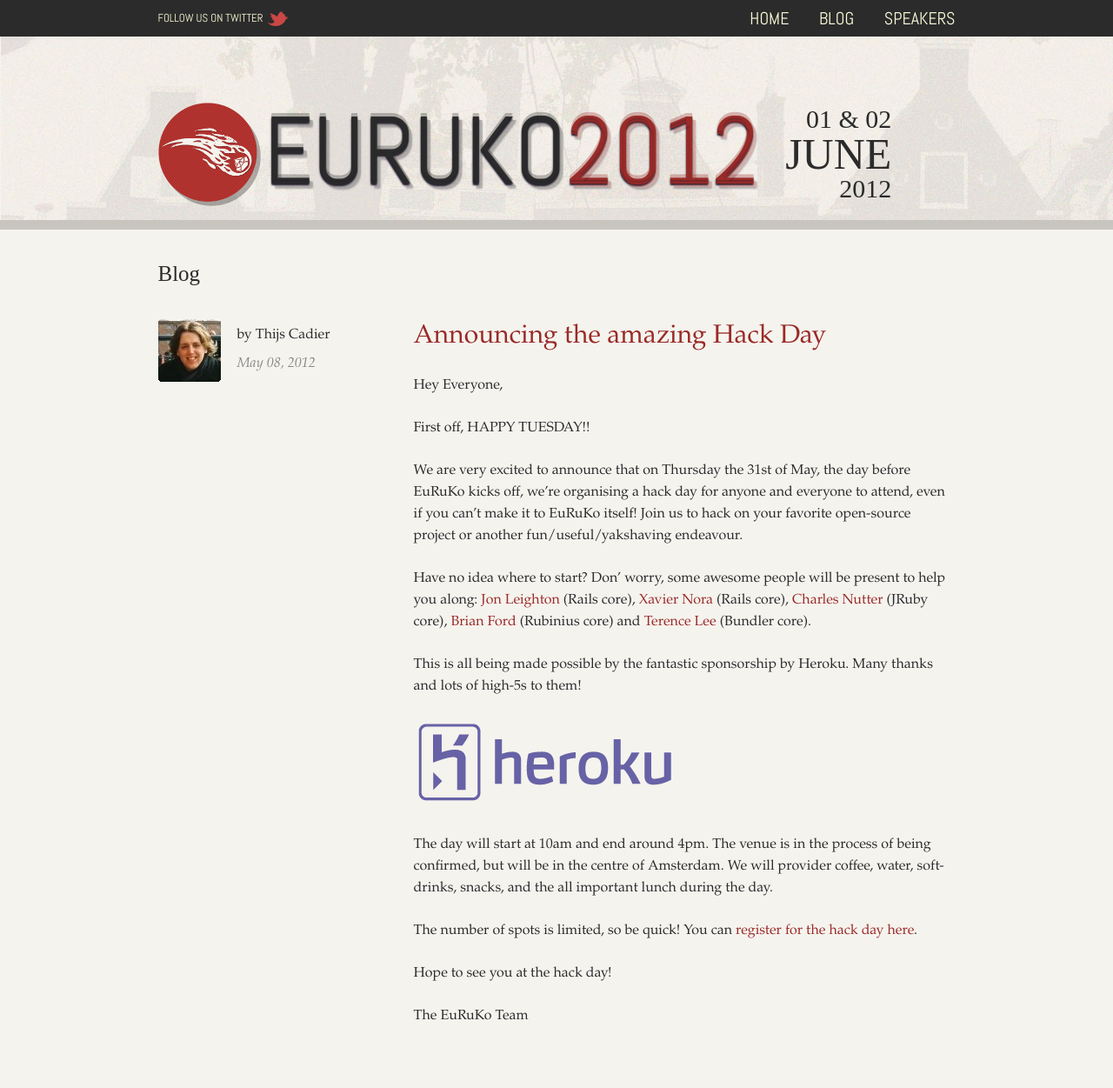
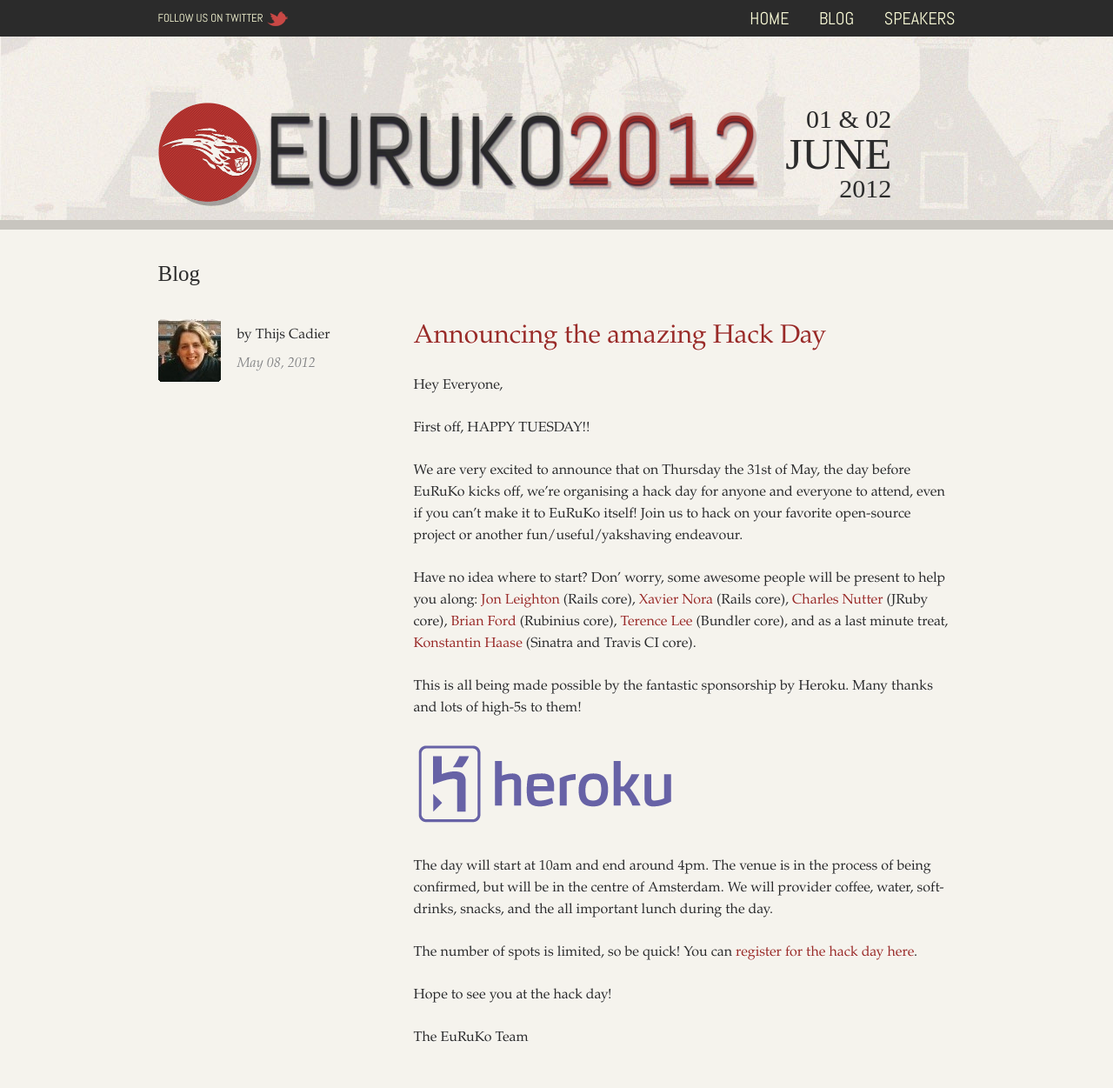
Before and after one commit to euruko2012/euruko2012.github.com, a Jekyll site: the page built from _posts/2012-05-08-zomg-hack-day.md, in a window 1280 px wide. Shown: the whole page at 87% size. Built offline with Jekyll 4.4.1, drawn with Linux system fonts in a browser that asks for light colours; some web fonts are replaced; Markdown is read by kramdown in place of the engine named in the settings; before the commit the page ends 1226 px from its top, so only the background shows below that.

Commit message:
added Konstantin to the Hack Day

```diff
--- a/_posts/2012-05-08-zomg-hack-day.md
+++ b/_posts/2012-05-08-zomg-hack-day.md
@@ -10,7 +10,7 @@
 
 We are very excited to announce that on Thursday the 31st of May, the day before EuRuKo kicks off, we're organising a hack day for anyone and everyone to attend, even if you can't make it to EuRuKo itself! Join us to hack on your favorite open-source project or another fun/useful/yakshaving endeavour.
 
-Have no idea where to start? Don' worry, some awesome people will be present to help you along: [Jon Leighton](http://jonathanleighton.com/) (Rails core), [Xavier Nora](http://hashref.com/) (Rails core), [Charles Nutter](http://headius.blogspot.com/) (JRuby core), [Brian Ford](http://brixen.io/) (Rubinius core) and [Terence Lee](https://twitter.com/#!/hone02) (Bundler core).
+Have no idea where to start? Don' worry, some awesome people will be present to help you along: [Jon Leighton](http://jonathanleighton.com/) (Rails core), [Xavier Nora](http://hashref.com/) (Rails core), [Charles Nutter](http://headius.blogspot.com/) (JRuby core), [Brian Ford](http://brixen.io/) (Rubinius core), [Terence Lee](https://twitter.com/#!/hone02) (Bundler core), and as a last minute treat, [Konstantin Haase](https://twitter.com/#!/konstantinhaase) (Sinatra and Travis CI core).
 
 This is all being made possible by the fantastic sponsorship by Heroku. Many thanks and lots of high-5s to them!
 
```
